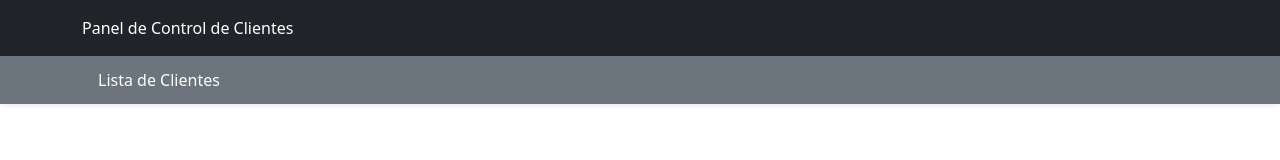
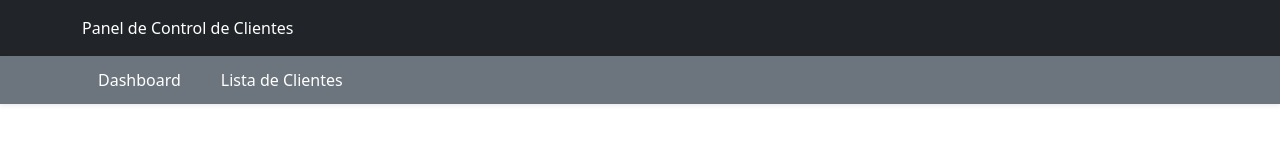
Before and after one commit to valenan/pv_tp_final_grupo2, a React (Vite) app: page /login in a window 1280 px wide. Shown: the top 160 px of the page. Built offline with nearby package versions, Linux system fonts and the light colour scheme; no server answers.

Commit message:
Actualizacion de las rutas en el nav Colque Aragon

```diff
--- a/src/components/layout/Nav.Jsx
+++ b/src/components/layout/Nav.Jsx
@@ -6,7 +6,16 @@ function NavApp() {
 
     return (
         <Nav className="bg-secondary text-white py-2 mb-3 shadow-sm">
-            <Container className="d-flex justify-content-start">
+            <Container className="d-flex justify-content-start gap-2">
+                <Nav.Link
+                    as={Link}
+                    to="/dashboard"
+                    className={`text-white px-3 py-1 rounded ${
+                        location.pathname === '/dashboard' ? 'bg-dark fw-bold' : ''
+                    }`}
+                >
+                    Dashboard
+                </Nav.Link>
                 <Nav.Link
                     as={Link}
                     to="/clientes"
```
